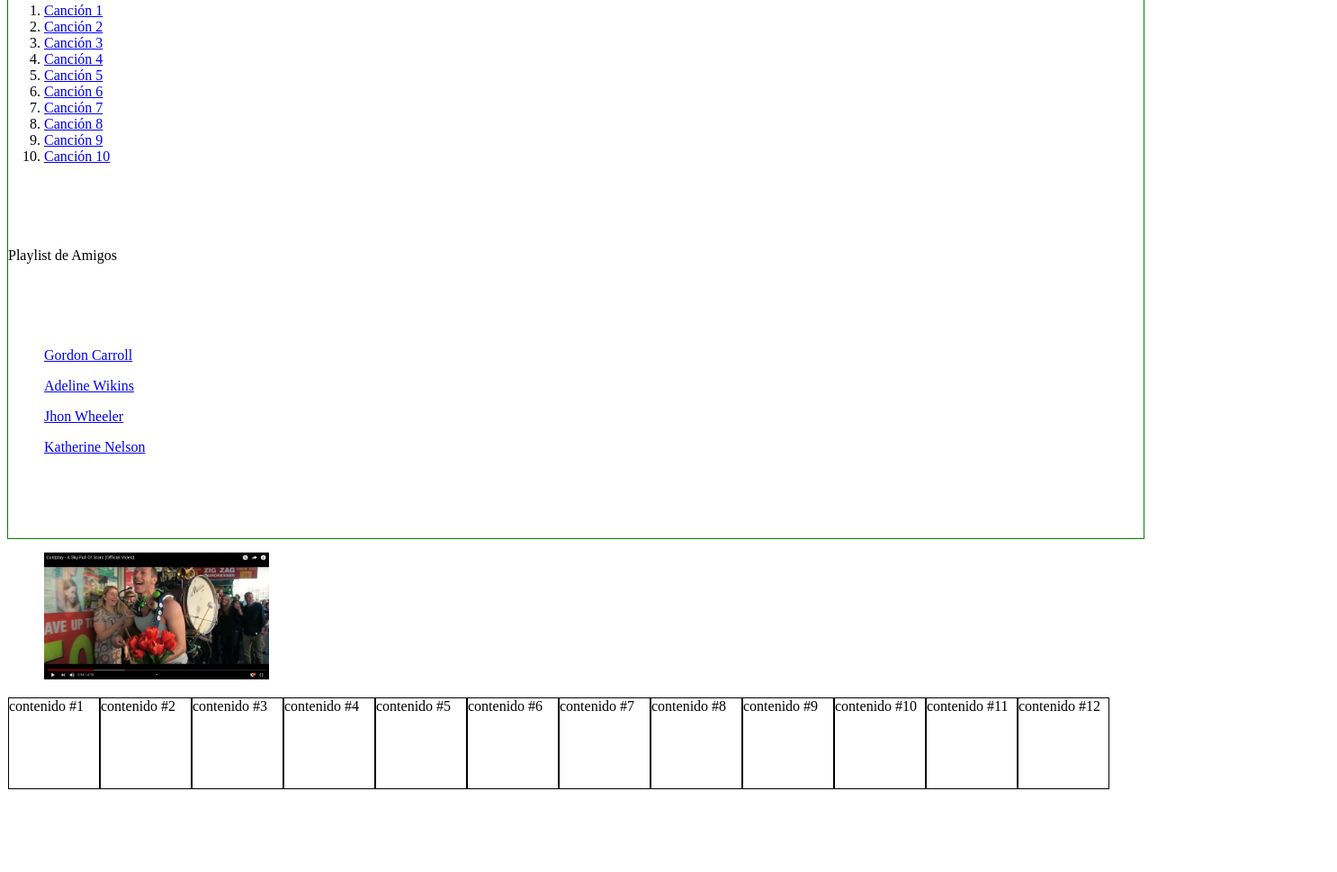
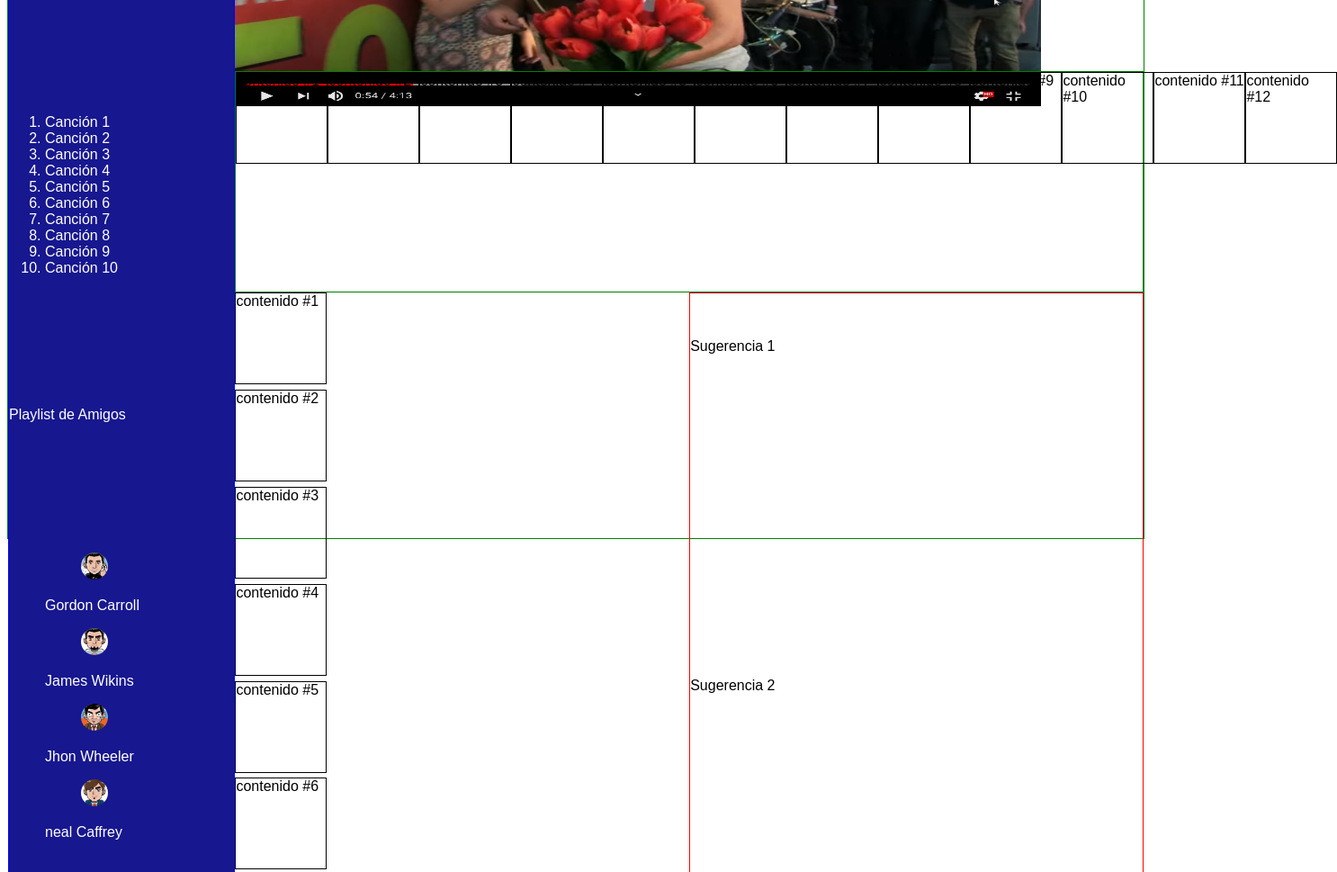
Before and after one commit to JorgeArancibia1/rock-movies, a plain HTML site: page index.html in a window 1280 px wide. Shown: the part 211-1180 px from the top of the page at 90% size, 1486 px wide, since content can reach past the window. Drawn offline with Linux system fonts and the light colour scheme.

Commit message:
avance de left

```diff
--- a/CSS/estilos.css
+++ b/CSS/estilos.css
@@ -27,12 +27,13 @@
 
 body {
 	/* border: 1px solid red; */
+	font-family: Arial;
 }
 .max-container{
 	border: 1px solid green;
 	height: 100vh;
 	display: grid;
-	grid-template: 1fr 1fr 1fr / 1fr 1fr;
+	grid-template: auto auto auto / 20% 80%;
 	grid-template-areas: "left up"
 											 "left middle"
 											 "left down";
@@ -41,26 +42,109 @@ body {
 /* LEFT CONTAINER */
 
 .left {
+	border: 1px solid blue;
+	background-color: rgb(23, 23, 143);
 	display: grid;
 	grid-template-columns: 1fr;
 	grid-template-rows: auto auto auto auto auto;
 	grid-area: left;
-	height: 100vh;
+	height: 100vw;
+	color: white;
 	/* grid-row: span 2; */
 }
 .letters{
 
 }
+.s-rock {
+	font-size: 2em;
+}
+.s-video {
+	font-size: 2em;
+	color: red;
+}
+.title {
+
+}
+/* LISTA DE VIDEOS */
+.container-list {
+
+}
+.nav-list {
+
+}
+.list {
+
+}
+.li {
+
+}
+.element {
+	text-decoration: none;
+	color: white;
+	font-size: 1em;
+	font-weight: 100;
+}
+/* PLAYLIST FRIENDS */
+
+.title-friends {
+
+}
+.friends-container {
+
+}
+.nav-friends {
+
+}
+.friend1 {
+
+}
+.friend2 {
+
+}
+.friend3 {
+
+}
+.friend4 {
+
+}
+.fig-friend {
+
+}
+.friend {
+	text-decoration: none;
+	color: white;
+	font-size: 1em;
+	font-weight: 100;
+}
+.avatar {
+	border-radius: 100%;
+}
+
+
+
 
 /* UP CONTAINER */
 
 .up {
+	height: 30vh;
 	display: grid;
 	grid-area: up;
+}
+.fig-video {
+	width: 100%;
+	height: 100%;
+	margin: 0;
+	padding: 0;
+}
+.video {
+	width: 70vw;
+	height: 40vh;
 }
 
 /* MIDDLE CONAINER */
 .middle {
+	border: 1px solid green;
+	height: auto;
 	display: grid;
 	grid-template: 1fr 1fr / repeat(12, 1fr);
 	grid-area: middle;
@@ -77,6 +161,7 @@ body {
 	display: grid;
 	grid-template: 1fr / 1fr 1fr;
 	grid-area: down;
+	height: auto;
 }
 .comments-container {
 	display: grid;
--- a/index.html
+++ b/index.html
@@ -8,47 +8,47 @@
 	<link rel="stylesheet" href="CSS/estilos.css">
 	<link rel="icon" href="" type="image/png">
 	</head>
-	<body class="max-container">
-		<section>
+	<body>
+		<section class="max-container">
 			<div class="item left">
 				<div class="letters item">
-					<span class="s-Rock">Rock</span><span class="s-video">Video</span>
+					<span class="s-rock">Rock</span><span class="s-video">Video</span>
 				</div>
 				<div class="title item">
 					<span>Mi Playlist<span>
 				</div>
-				<div class="list item">
-					<nav>
-						<ol>
-							<li>
-								<a href="#">Canción 1</a>
+				<div class="container-list item">
+					<nav class="nav-list">
+						<ol class="list">
+							<li class="li">
+								<a class="element" href="#">Canción 1</a>
 							</li>
-							<li>
-								<a href="#">Canción 2</a>
+							<li class="li">
+								<a class="element" href="#">Canción 2</a>
 							</li>
-							<li>
-								<a href="#">Canción 3</a>
+							<li class="li">
+								<a class="element" href="#">Canción 3</a>
 							</li>
-							<li>
-								<a href="#">Canción 4</a>
+							<li class="li">
+								<a class="element" href="#">Canción 4</a>
 							</li>
-							<li>
-								<a href="#">Canción 5</a>
+							<li class="li">
+								<a class="element" href="#">Canción 5</a>
 							</li>
-							<li>
-								<a href="#">Canción 6</a>
+							<li class="li">
+								<a class="element" href="#">Canción 6</a>
 							</li>
-							<li>
-								<a href="#">Canción 7</a>
+							<li class="li">
+								<a class="element" href="#">Canción 7</a>
 							</li>
-							<li>
-								<a href="#">Canción 8</a>
+							<li class="li">
+								<a class="element" href="#">Canción 8</a>
 							</li>
-							<li>
-								<a href="#">Canción 9</a>
+							<li class="li">
+								<a class="element" href="#">Canción 9</a>
 							</li>
-							<li>
-								<a href="#">Canción 10</a>
+							<li class="li">
+								<a class="element" href="#">Canción 10</a>
 							</li>
 						</ol>
 					</nav>
@@ -56,26 +56,38 @@
 				<div class="title-friends item">
 					<span>Playlist de Amigos</span>
 				</div>
-				<div class="friend1 item">
-					<nav>
-						<ul>
-							<a href="#">Gordon Carroll</a>
+				<div class="friends-container item">
+					<nav class="nav-friends">
+						<ul class="friend1">
+							<figure class="fig-friend">
+								<img class="avatar" src="./1.jpg" width="30" alt="">
+							</figure>
+							<a class="friend" href="#">Gordon Carroll</a>
 						</ul>
-						<ul>
-							<a href="#">Adeline Wikins</a>
+						<ul class="friend2">
+							<figure class="fig-friend">
+								<img class="avatar" src="./4.jpg" width="30" alt="">
+							</figure>
+							<a class="friend" href="#">James Wikins</a>
 						</ul>
-						<ul>
-							<a href="#">Jhon Wheeler</a>
+						<ul class="friend3">
+							<figure class="fig-friend">
+								<img class="avatar" src="./11.png" width="30" alt="">
+							</figure>
+							<a class="friend" href="#">Jhon Wheeler</a>
 						</ul>
-						<ul>
-							<a href="#">Katherine Nelson</a>
+						<ul class="friend4">
+							<figure class="fig-friend">
+								<img class="avatar" src="./8.jpeg" width="30" alt="">
+							</figure>
+							<a  class="friend" href="#">neal Caffrey</a>
 						</ul>
 					</nav>
 				</div>
 			</div>
 			<div class="item up">
-				<figure> <!-- AQUÍ SE CAMBIARÍA EL FIGURE POR UNA ETIQUETA PARA VIDEO. -->
-					<img src="./sky.png" width="250" alt="">
+				<figure class="fig-video"> <!-- AQUÍ SE CAMBIARÍA EL FIGURE POR UNA ETIQUETA PARA VIDEO. -->
+					<img class="video" src="./sky.png" width="250" alt="">
 				</figure>
 			</div>
 			<div class="item middle">
```
Also changed, not shown: 1.jpg (added), 10.jpg (added), 11.png (added), 2.png (added), 3.jpg (added), 4.jpg (added), 5.jpeg (added), 6.png (added), 7.jpeg (added), 8.jpeg (added), 9.jpeg (added).
